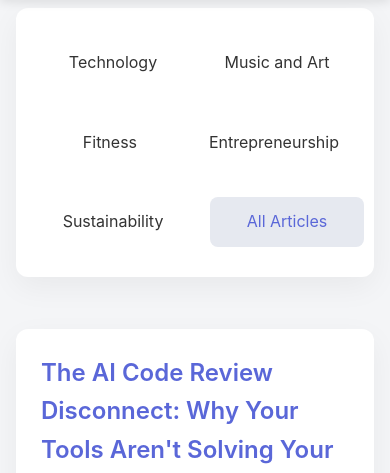
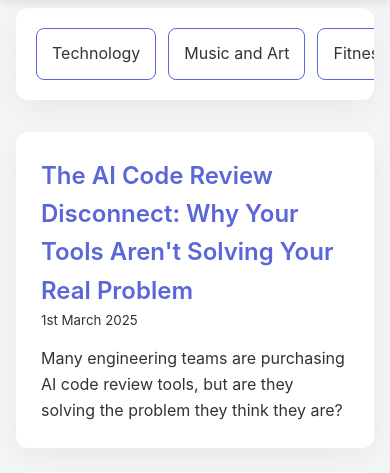
Before and after one commit to avikalpg/avikalpg.github.io, a PHP site: page /blog in a window 390 px wide. Shown: the part 72-545 px from the top of the page. Run offline with PHP 8.4, Linux system fonts and the light colour scheme; some libraries are stand-ins or nearby versions.

Commit message:
blog: style: update blog menu's style for mobile to keep all categories in same line and scrollable

```diff
--- a/blog/blog_layout.css
+++ b/blog/blog_layout.css
@@ -114,18 +114,34 @@ main.container {
 	#menu {
 		width: 100%;
 		position: static;
-		margin-bottom: 20px;
+		padding: 0;
+		flex: 0 0 auto;
 	}
 
 	#menu ul {
 		display: flex;
-		flex-wrap: wrap;
-		gap: 10px;
+		flex-wrap: nowrap;
+		gap: 12px;
+		overflow-x: auto;
+		padding: 10px 20px;
 	}
 
 	#menu ul li {
 		flex: 1 1 calc(33% - 10px);
 		text-align: center;
+		text-wrap: nowrap;
+		border: var(--accent-color) 1px solid;
+	}
+
+	#menu ul li:hover {
+		background-color: inherit;
+		transform: scale(1.05);
+	}
+
+	#menu ul li.active {
+		background-color: var(--light-accent);
+		color: var(--accent-color);
+		transform: scale(1.05);
 	}
 
 	#content {
```
